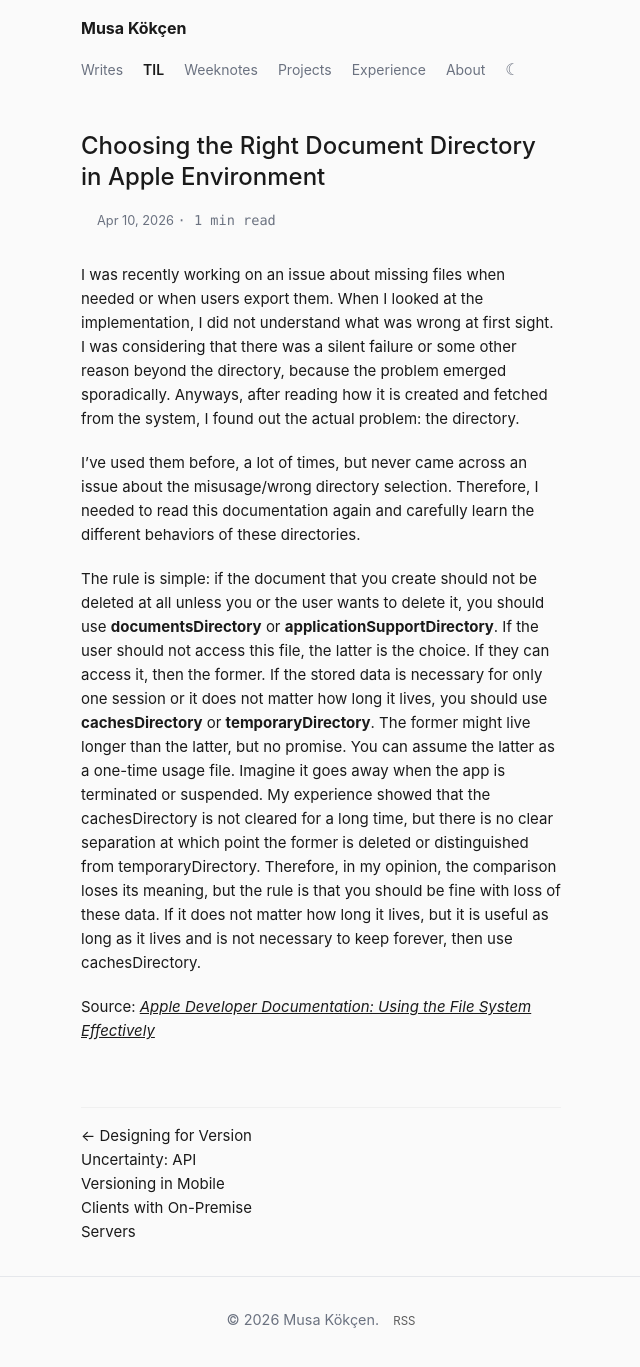
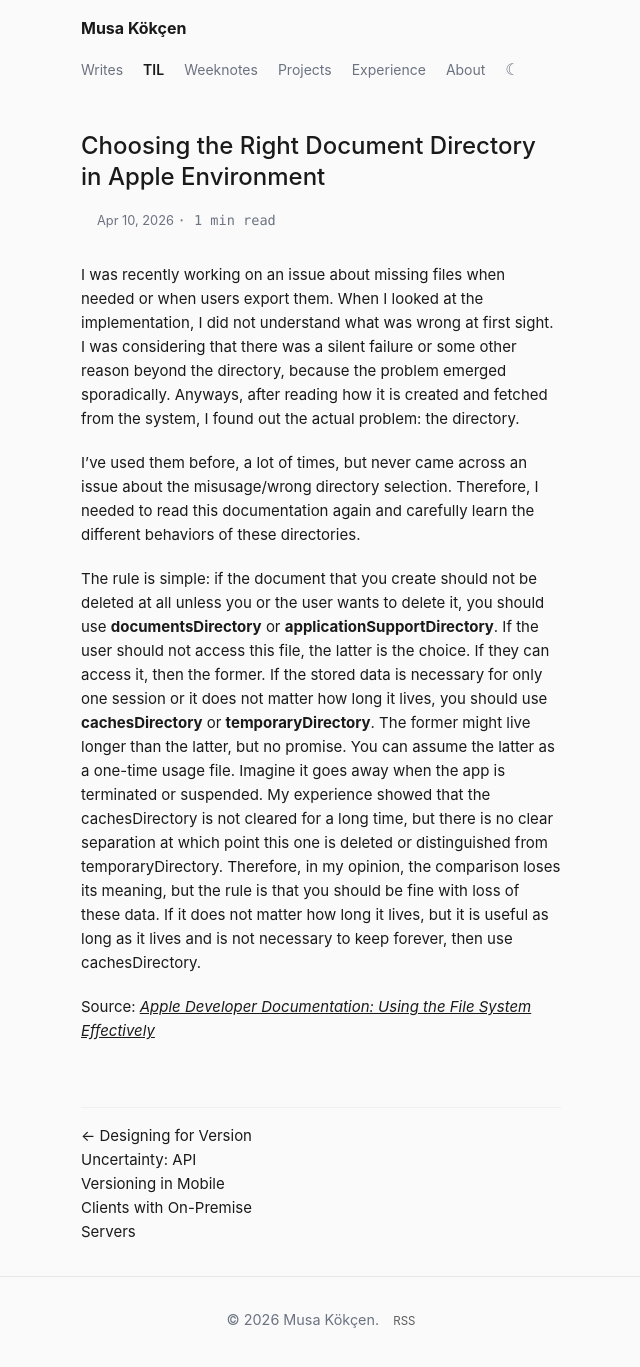
Before and after one commit to musakokcen/musakocen.github.io, a Jekyll site: the page built from _posts/2026-04-10-til.md, in a window 1280 px wide. Shown: the whole page, without its empty margins (319-959 px from the left). Built offline with Jekyll 4.4.1, drawn with Linux system fonts in a browser that asks for light colours.

Commit message:
update wording

```diff
--- a/_posts/2026-04-10-til.md
+++ b/_posts/2026-04-10-til.md
@@ -7,6 +7,6 @@ subtitle: ""
 
 <p>I was recently working on an issue about missing files when needed or when users export them. When I looked at the implementation, I did not understand what was wrong at first sight. I was considering that there was a silent failure or some other reason beyond the directory, because the problem emerged sporadically. Anyways, after reading how it is created and fetched from the system, I found out the actual problem: the directory.</p>
 <p>I’ve used them before, a lot of times, but never came across an issue about the misusage/wrong directory selection. Therefore, I needed to read this documentation again and carefully learn the different behaviors of these directories.</p>
-<p>The rule is simple: if the document that you create should not be deleted at all unless you or the user wants to delete it, you should use <b>documentsDirectory</b> or <b>applicationSupportDirectory</b>. If the user should not access this file, the latter is the choice. If they can access it, then the former. If the stored data is necessary for only one session or it does not matter how long it lives, you should use <b>cachesDirectory</b> or <b>temporaryDirectory</b>. The former might live longer than the latter, but no promise. You can assume the latter as a one-time usage file. Imagine it goes away when the app is terminated or suspended. My experience showed that the cachesDirectory is not cleared for a long time, but there is no clear separation at which point the former is deleted or distinguished from temporaryDirectory. Therefore, in my opinion, the comparison loses its meaning, but the rule is that you should be fine with loss of these data. If it does not matter how long it lives, but it is useful as long as it lives and is not necessary to keep forever, then use cachesDirectory.</p>
+<p>The rule is simple: if the document that you create should not be deleted at all unless you or the user wants to delete it, you should use <b>documentsDirectory</b> or <b>applicationSupportDirectory</b>. If the user should not access this file, the latter is the choice. If they can access it, then the former. If the stored data is necessary for only one session or it does not matter how long it lives, you should use <b>cachesDirectory</b> or <b>temporaryDirectory</b>. The former might live longer than the latter, but no promise. You can assume the latter as a one-time usage file. Imagine it goes away when the app is terminated or suspended. My experience showed that the cachesDirectory is not cleared for a long time, but there is no clear separation at which point this one is deleted or distinguished from temporaryDirectory. Therefore, in my opinion, the comparison loses its meaning, but the rule is that you should be fine with loss of these data. If it does not matter how long it lives, but it is useful as long as it lives and is not necessary to keep forever, then use cachesDirectory.</p>
 
 Source: *<a href ="https://developer.apple.com/documentation/foundation/using-the-file-system-effectively#overview" target="_blank" class="underline">Apple Developer Documentation: Using the File System Effectively</a>*
```
